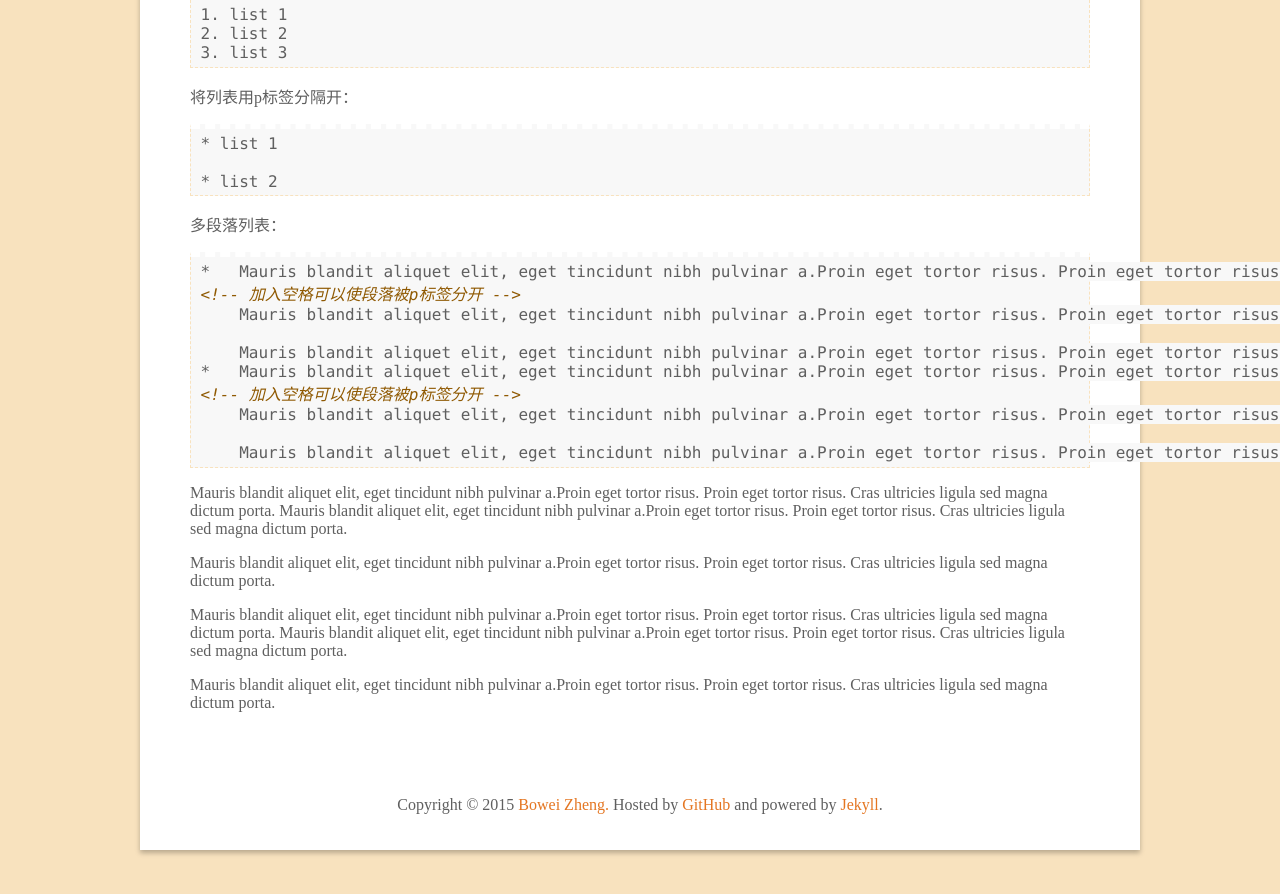
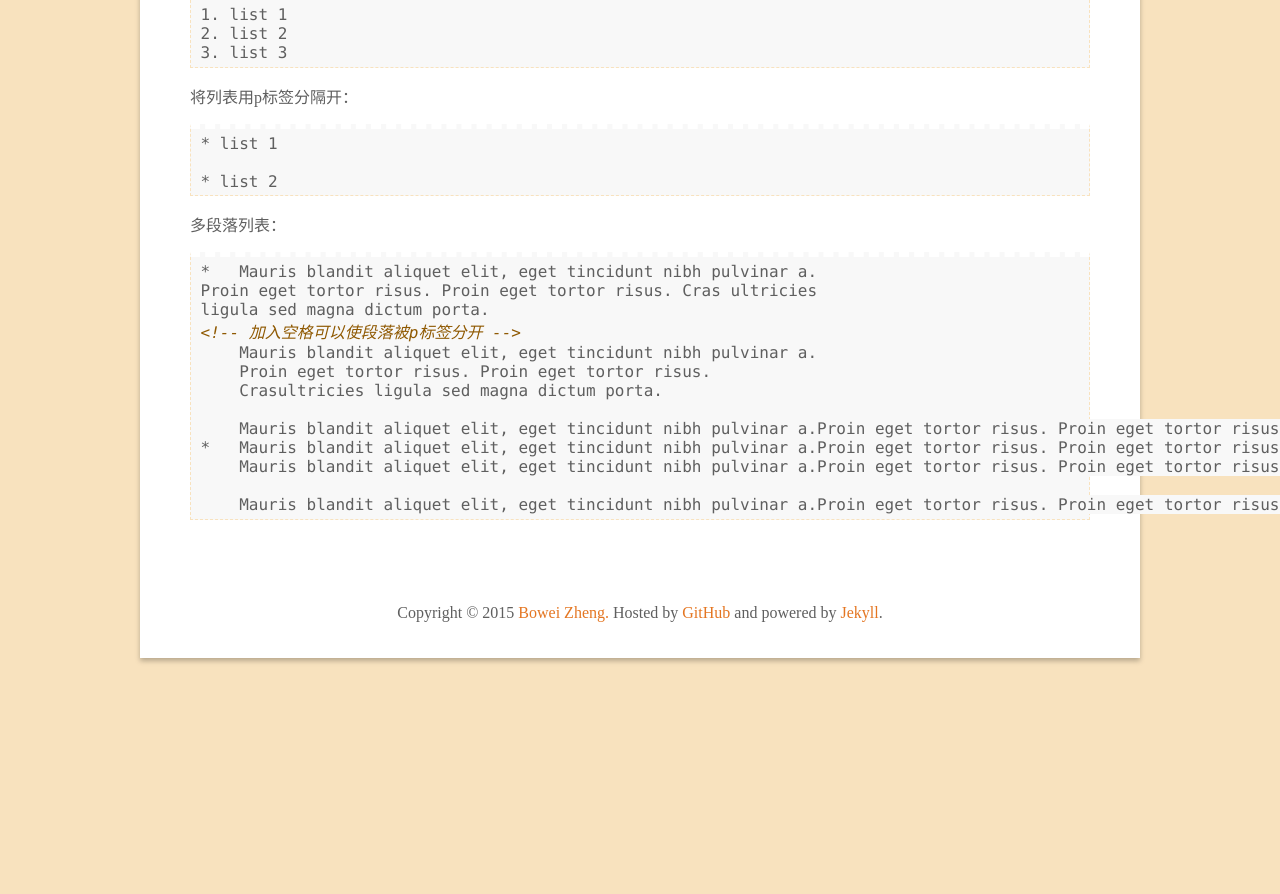
Before and after one commit to wynn719/blog, a Jekyll site: the page built from _posts/2015-02-15-Markdown-note.md, in a window 1280 px wide and 900 px high, scrolled down 1830 px. Shown: the top 894 px of the window. Built offline with Jekyll 4.4.1, drawn with Linux system fonts in a browser that asks for light colours; comment, search, counter and statistics services are not loaded; after the commit the page ends 2538 px from its top, so only the background shows below that.

Commit message:
update post

```diff
--- a/_posts/2015-02-15-Markdown-note.md
+++ b/_posts/2015-02-15-Markdown-note.md
@@ -93,25 +93,17 @@
 
 多段落列表：
 {% highlight html %}
-*   Mauris blandit aliquet elit, eget tincidunt nibh pulvinar a.Proin eget tortor risus. Proin eget tortor risus. Cras ultricies ligula sed magna dictum porta.
+*   Mauris blandit aliquet elit, eget tincidunt nibh pulvinar a.
+Proin eget tortor risus. Proin eget tortor risus. Cras ultricies
+ligula sed magna dictum porta.
 <!-- 加入空格可以使段落被p标签分开 -->
-    Mauris blandit aliquet elit, eget tincidunt nibh pulvinar a.Proin eget tortor risus. Proin eget tortor risus. Cras ultricies ligula sed magna dictum porta.
+    Mauris blandit aliquet elit, eget tincidunt nibh pulvinar a.
+    Proin eget tortor risus. Proin eget tortor risus.
+    Crasultricies ligula sed magna dictum porta.
 
     Mauris blandit aliquet elit, eget tincidunt nibh pulvinar a.Proin eget tortor risus. Proin eget tortor risus. Cras ultricies ligula sed magna dictum porta.
 *   Mauris blandit aliquet elit, eget tincidunt nibh pulvinar a.Proin eget tortor risus. Proin eget tortor risus. Cras ultricies ligula sed magna dictum porta.
-<!-- 加入空格可以使段落被p标签分开 -->
     Mauris blandit aliquet elit, eget tincidunt nibh pulvinar a.Proin eget tortor risus. Proin eget tortor risus. Cras ultricies ligula sed magna dictum porta.
 
     Mauris blandit aliquet elit, eget tincidunt nibh pulvinar a.Proin eget tortor risus. Proin eget tortor risus. Cras ultricies ligula sed magna dictum porta.
 {% endhighlight %}
-
-*   Mauris blandit aliquet elit, eget tincidunt nibh pulvinar a.Proin eget tortor risus. Proin eget tortor risus. Cras ultricies ligula sed magna dictum porta.
-<!-- 加入空格可以使段落被p标签分开 -->
-    Mauris blandit aliquet elit, eget tincidunt nibh pulvinar a.Proin eget tortor risus. Proin eget tortor risus. Cras ultricies ligula sed magna dictum porta.
-
-    Mauris blandit aliquet elit, eget tincidunt nibh pulvinar a.Proin eget tortor risus. Proin eget tortor risus. Cras ultricies ligula sed magna dictum porta.
-*   Mauris blandit aliquet elit, eget tincidunt nibh pulvinar a.Proin eget tortor risus. Proin eget tortor risus. Cras ultricies ligula sed magna dictum porta.
-<!-- 加入空格可以使段落被p标签分开 -->
-    Mauris blandit aliquet elit, eget tincidunt nibh pulvinar a.Proin eget tortor risus. Proin eget tortor risus. Cras ultricies ligula sed magna dictum porta.
-
-    Mauris blandit aliquet elit, eget tincidunt nibh pulvinar a.Proin eget tortor risus. Proin eget tortor risus. Cras ultricies ligula sed magna dictum porta.
```
